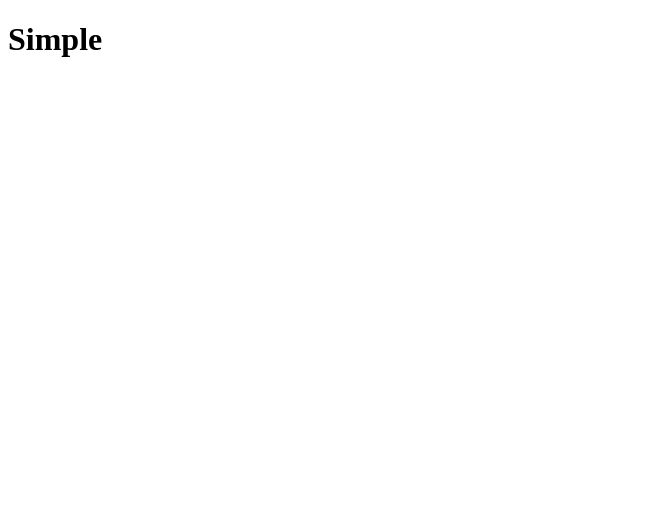
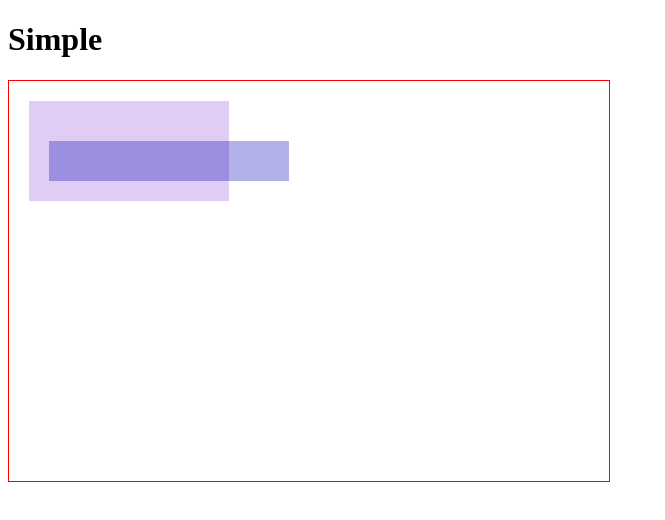
Before and after one commit to mlennox/canvasexperiments, a website with bundled scripts: page simple/index.html in a window 1280 px wide. Shown: the whole page, without its empty margins (0-665 px from the left). Built offline with nearby package versions, Linux system fonts and the light colour scheme.

Commit message:
stubbing out the simple demo

```diff
--- a/simple/index.html
+++ b/simple/index.html
@@ -4,11 +4,24 @@
 <head>
     <title>Canvas - simple</title>
     <script type="module" src="./index.js"></script>
+    <style>
+        html,
+        body {
+            width: 100%;
+            height: 100%;
+        }
+
+        #demo {
+            border: 1px solid red;
+            width: 600px;
+            height: 400px;
+        }
+    </style>
 </head>
 
 <body>
     <h1>Simple</h1>
-    <canvas id="demo" width="100%" height="100%"></canvas>
+    <canvas id="demo" width="600px" height="400px"></canvas>
 </body>
 
 </html>
--- a/simple/index.js
+++ b/simple/index.js
@@ -1,5 +1,10 @@
 import { domReady } from "../common/domReady.js";
+import { Simple } from "./simple.js";
 
 domReady(() => {
-  //
+  const canvas = document.getElementById("demo");
+  if (canvas.getContext) {
+    const ctx = canvas.getContext("2d");
+    new Simple({ ctx });
+  }
 });
--- /dev/null
+++ b/simple/simple.js
@@ -0,0 +1,22 @@
+class Simple {
+  constructor(options) {
+    const { ctx } = options || {};
+    this.ctx = ctx;
+
+    // this.fecktOrRekt = this.fecktOrRekt.bind(this);
+
+    this.fecktOrRekt();
+  }
+
+  fecktOrRekt() {
+    // create a rectangle
+    this.ctx.fillStyle = "rgb(100,0,200, 0.2)";
+    this.ctx.fillRect(20, 20, 200, 100);
+
+    // and a second overlapping
+    this.ctx.fillStyle = "rgb(0,0,180, 0.3)";
+    this.ctx.fillRect(40, 60, 240, 40);
+  }
+}
+
+export { Simple };
```
